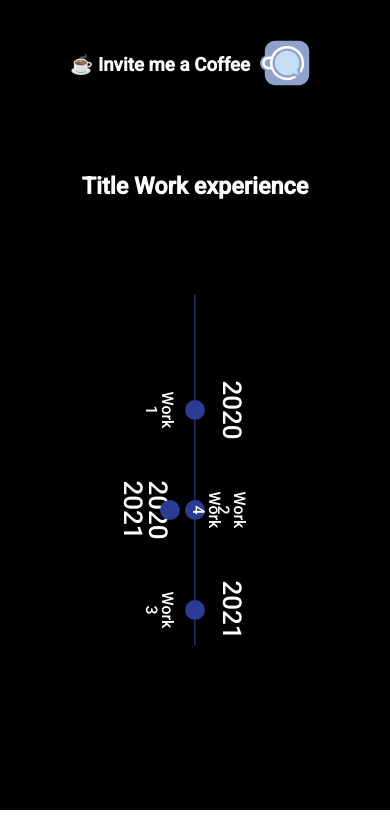
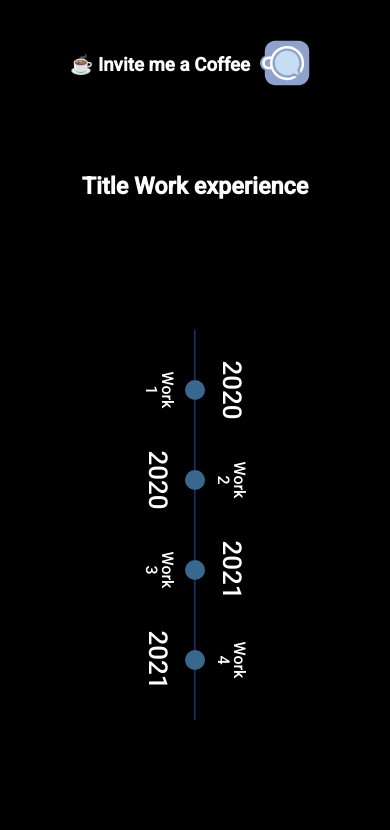
Before and after one commit to maurodmachado/your-portfolio, a React (Create React App) app: page / in a window 390 px wide. Shown: the part 3767-4597 px from the top of the page. Built offline with nearby package versions, Linux system fonts and the light colour scheme.

Commit message:
changes responsives

```diff
--- a/src/components/footer/Footer.css
+++ b/src/components/footer/Footer.css
@@ -1,7 +1,6 @@
 .footer-container {
   display: flex;
   flex-direction: row;
-  width: 100%;
   height: 62vh;
   background-color: var(--black-color);
   color: var(--white-color);
@@ -71,7 +70,6 @@
 
 
 .timeline {
-  display: inline-block;
   flex-direction: row;
   width: 90%;
   height: 20px;
@@ -93,7 +91,6 @@
 }
 
 .timeline:after {
-  display: inline-block;
   content: "";
   width: 100%;
 }
@@ -112,7 +109,6 @@
 }
 
 .timeline li:before {
-  display: inline-block;
   content: attr(data-year);
   font-size: 26px;
   color: var(--white-color);
@@ -129,7 +125,6 @@
 }
 
 .timeline li:after {
-  display: inline-block;
   content: attr(data-text);
   font-size: 16px;
   position: absolute;
@@ -150,10 +145,7 @@
 
 .footer-experience {
   font-size: 22px;
-  width: 100%;
-  margin: 0 auto;
   text-align: center;
-  height: 70vh;
 }
 
 .popover-inner {
@@ -196,20 +188,9 @@
 
 @media only screen and (max-width: 1423px) {
   .footer-container {
-    display: flex;
     flex-direction: column;
     width: 100%;
     height: auto;
-    background-color: var(--black-color);
-    color: var(--white-color)
-  }
-
-  .footer-row {
-    flex-direction: column;
-    width: 100%;
-    background-color: var(--black-color);
-    color: var(--white-color);
-    overflow: hidden;
   }
 
   .footer-info {
@@ -223,13 +204,18 @@
     text-align: center;
   }
 
+.footer-row {
+  flex-direction: column;
+  justify-content: center;
+  align-items: center;
+}
+
   .timeline {
-    display: inline-block;
-    width: auto;
     height: 20px;
+    width: 100vh;
     transform: rotate(90deg);
     list-style: none;
-    margin: 220px auto;
+    margin: 35vh auto;
     background: linear-gradient(
       to bottom,
       rgba(255, 255, 255, 0) 0%,
@@ -245,24 +231,16 @@
   }
 
   .timeline:after {
-    display: inline-block;
     content: "";
     width: 100%;
   }
 
   .timeline li {
-    width: 20px;
-    height: 20px;
-    background: var(--primary-color);
-    text-align: center;
-    line-height: 1;
-    position: relative;
-    margin-right: 0px;
-    margin-left: 80px;
+    margin-right: 35px;
+    margin-left: 35px;
   }
 
   .timeline li:before {
-    display: inline-block;
     content: attr(data-year);
     font-size: 26px;
     color: var(--white-color);
@@ -276,11 +254,8 @@
   }
 
   .timeline li:after {
-    display: inline-block;
     content: attr(data-text);
     font-size: 16px;
-    position: absolute;
-    left: 50%;
   }
 
   .timeline li:nth-child(odd):after {
@@ -294,9 +269,8 @@
   }
 
   .footer-experience {
+    display: flex;
     font-size: 22px;
-    padding: 20px;
-    margin: 0 auto;
     text-align: center;
   }
 
```
